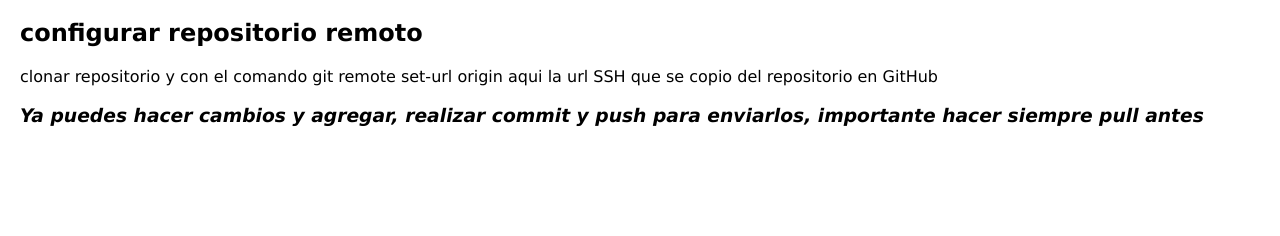
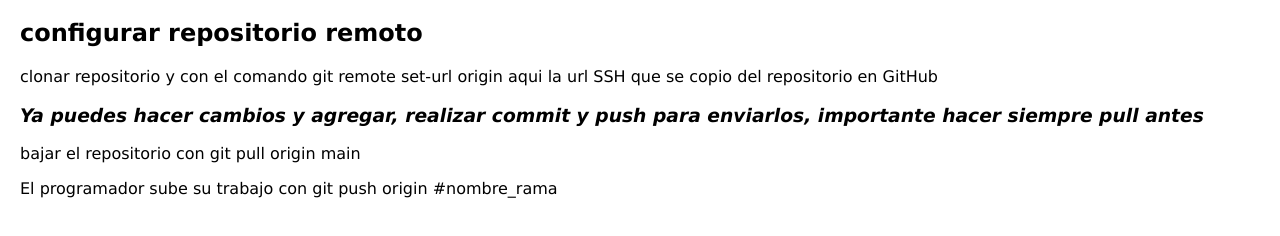
Before and after one commit to Vanessa-Vanegas/proyecto1, a plain HTML site: page index.html in a window 1280 px wide. Shown: the part 558-794 px from the top of the page. Drawn offline with Linux system fonts and the light colour scheme.

Commit message:
nuevos comandos

```diff
--- a/index.html
+++ b/index.html
@@ -14,6 +14,8 @@
     <h2>configurar repositorio remoto</h2>
     <p>clonar repositorio y con el comando git remote set-url origin aqui la url SSH que se copio del repositorio en GitHub</p>
     <h3>Ya puedes hacer cambios y agregar, realizar commit y push para enviarlos, importante hacer siempre pull antes</h3>
+    <p>bajar el repositorio con git pull origin main</p>
+    <p>El programador sube su trabajo con git push origin #nombre_rama</p>
 
 </body>
 </html>
```
